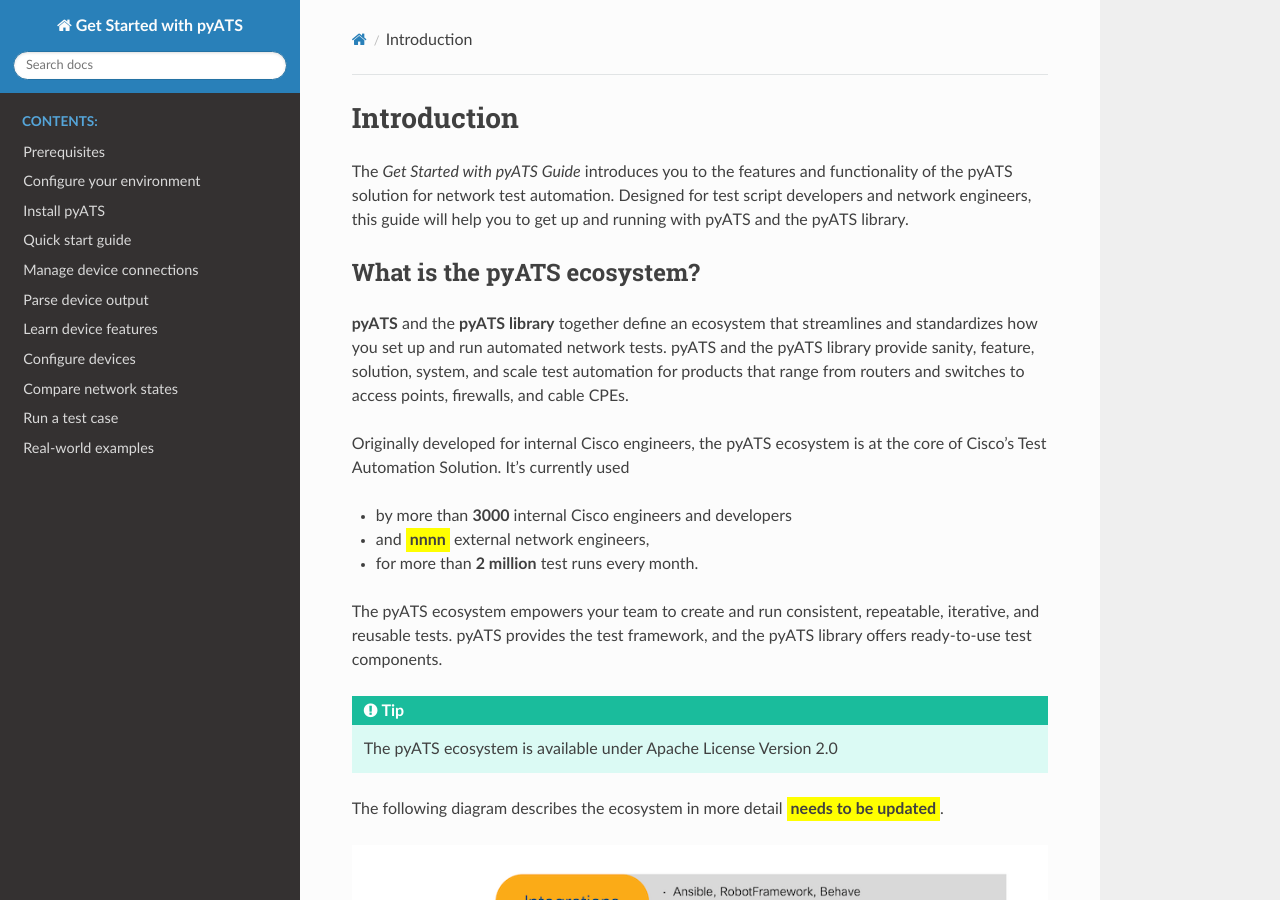
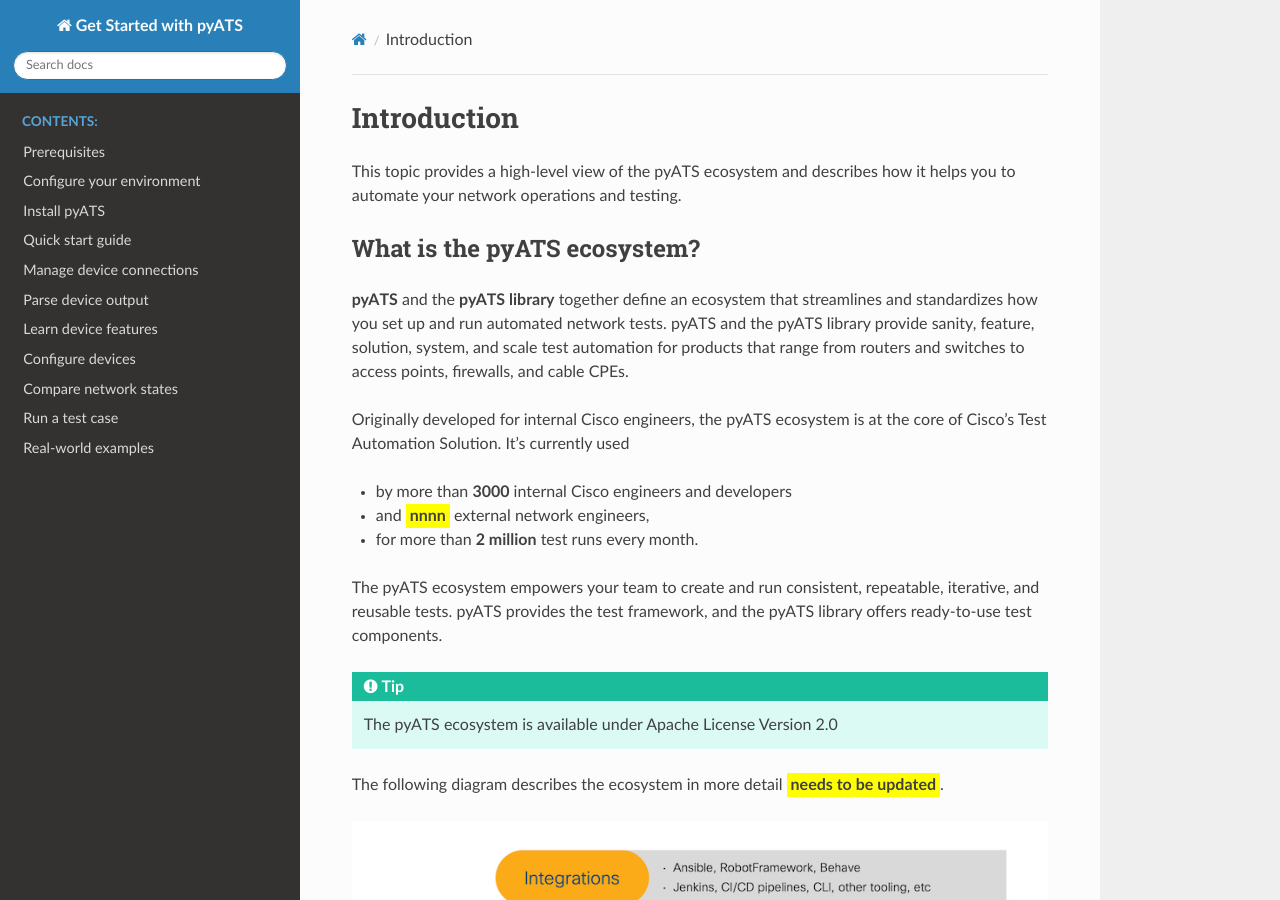
Before and after one commit to CiscoTestAutomation/getting-started, a Sphinx documentation site: the page built from source/Intro/Introduction.rst, in a window 1280 px wide and 900 px high. Built offline with Sphinx 7.4.7 and the Read the Docs theme 2.0.0, drawn with Linux system fonts in a browser that asks for light colours; pages that are not in the unit, such as notebooks, are missing from menus.

Commit message:
Reworded the first paragraph to be more specific to this topic.

```diff
--- a/source/Intro/Introduction.rst
+++ b/source/Intro/Introduction.rst
@@ -1,7 +1,7 @@
 Introduction
 =============================
 
-The |getstartedguide| introduces you to the features and functionality of the |pyATS| solution for network test automation. Designed for test script developers and network engineers, this guide will help you to get up and running with |pyATS| and the |library|.
+This topic provides a high-level view of the |pyATS| ecosystem and describes how it helps you to automate your network operations and testing.
 
 What is the |pyATS| ecosystem?
 -------------------------------------
```
